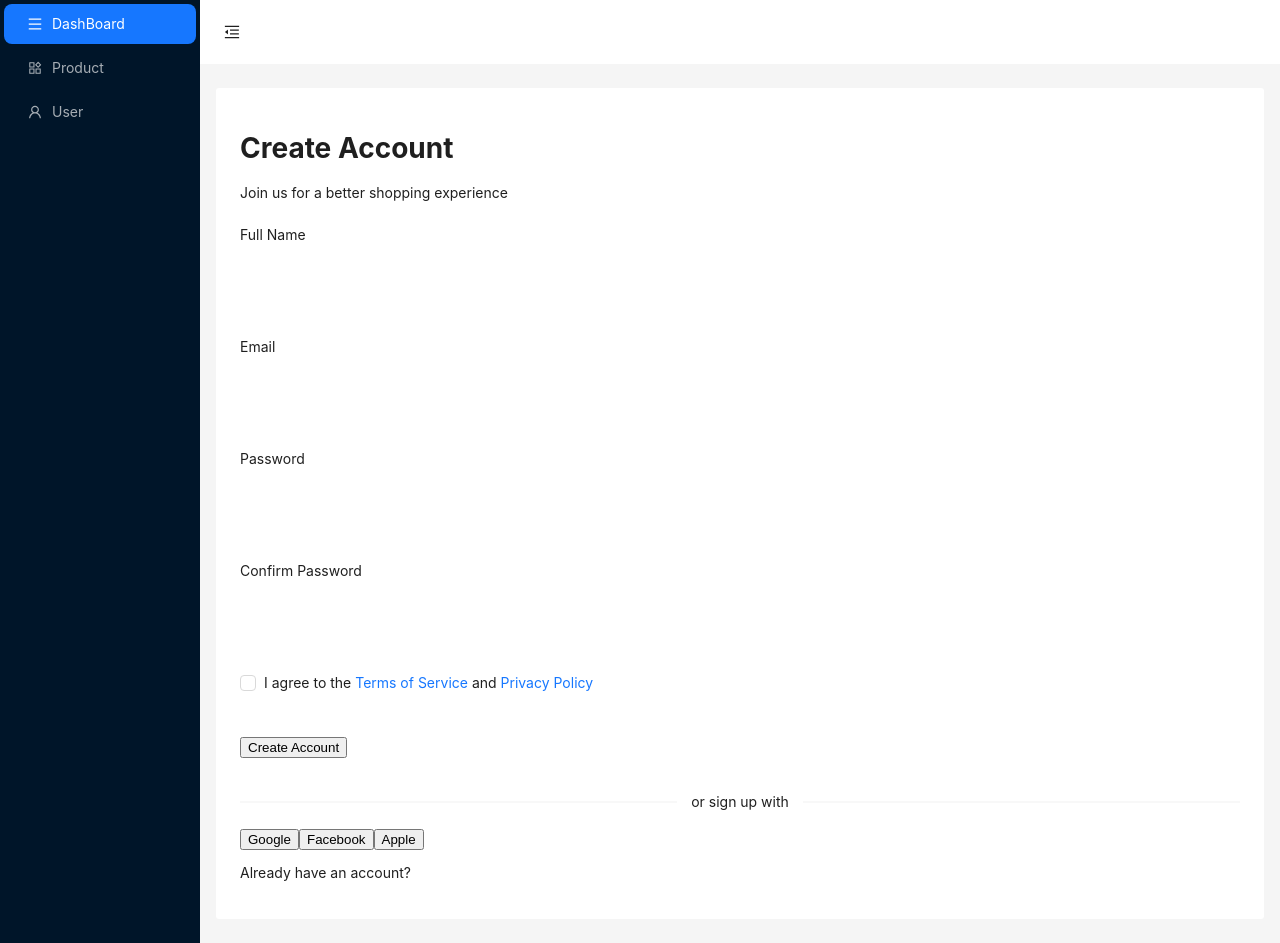
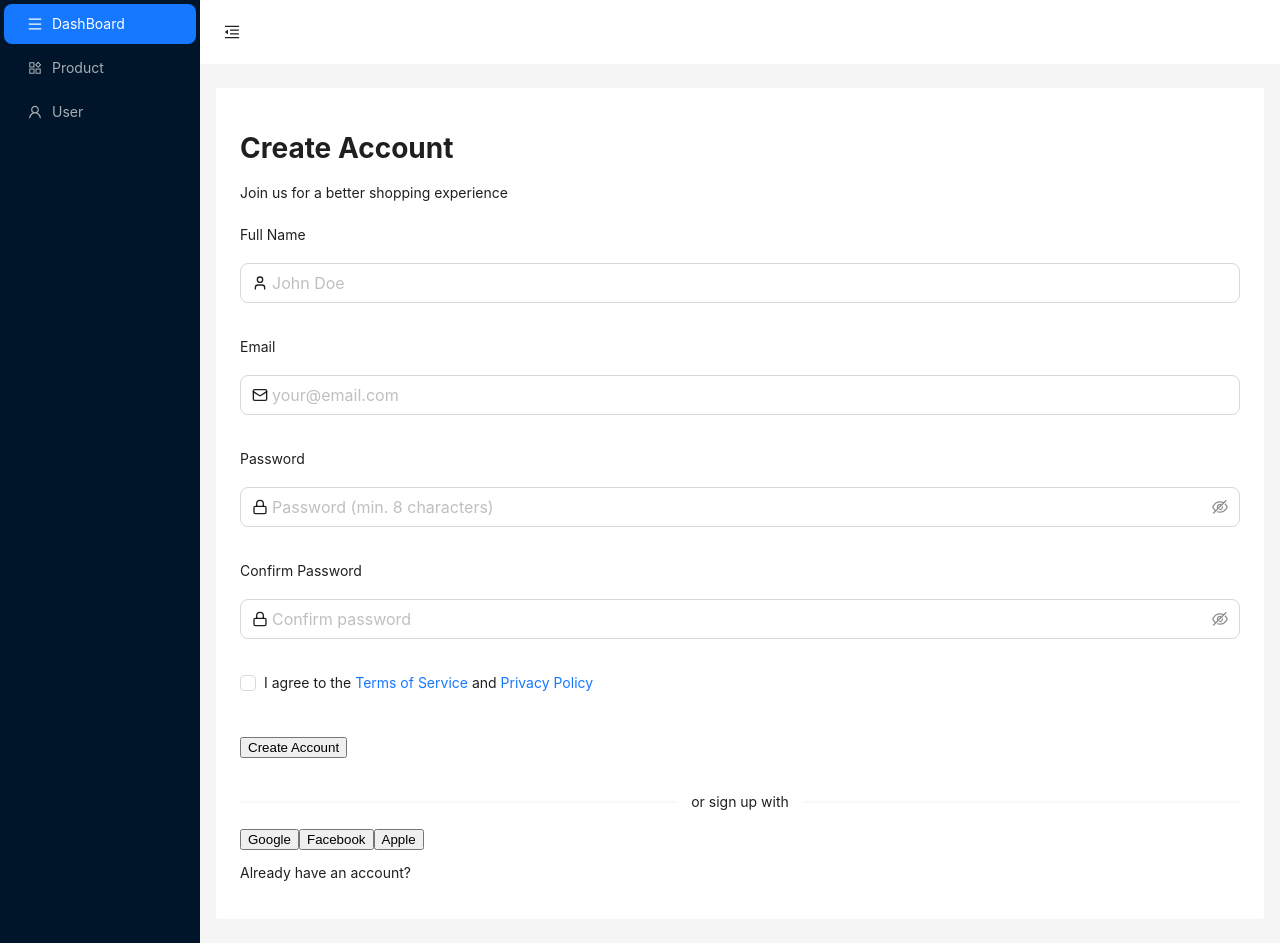
Before and after one commit to nguyentaituananh/DATN, a React (Vite) app in the folder frontend/: page /register in a window 1280 px wide. Built offline with nearby package versions, Linux system fonts and the light colour scheme.

Commit message:
register

```diff
--- a/frontend/src/components/layout/Footer.tsx
+++ b/frontend/src/components/layout/Footer.tsx
@@ -1,6 +1,6 @@
 import React from 'react';
+import { Facebook, Instagram, Twitter, Mail, MapPin, Phone } from 'lucide-react';
 import { Link } from 'react-router-dom';
-import { Facebook, Instagram, Twitter, Mail, MapPin, Phone } from 'lucide-react';
 
 const Footer: React.FC = () => {
   return (
--- a/frontend/src/pages/RegisterPage.tsx
+++ b/frontend/src/pages/RegisterPage.tsx
@@ -1,15 +1,35 @@
-import React from 'react';
-import { Link } from 'react-router';
-import { Form,  Checkbox, Divider } from 'antd';
+import React, { useState } from 'react';
+
+import { Form, Input, Checkbox, Divider, message } from 'antd';
+import { useAuth } from '../context/AuthContext';
 import Button from '../components/ui/Button';
-interface RegisterFormUIProps {
-  isLoading: boolean;
-  onFinish: (values: any) => void;
-}
+import { Mail, Lock, User } from 'lucide-react';
+import { Link, useNavigate } from 'react-router-dom';
 
-const RegisterPage: React.FC<RegisterFormUIProps> = ({ isLoading, onFinish }) => {
+
+
+const RegisterPage: React.FC = () => {
+  const { register } = useAuth();
+  const navigate = useNavigate();
+  const [isLoading, setIsLoading] = useState(false);
+
+  const onFinish = async (values: { name: string; email: string; password: string }) => {
+    const { name, email, password } = values;
+    setIsLoading(true);
+
+    try {
+      await register(name, email, password);
+      message.success('Registration successful!');
+      navigate('/');
+    } catch (error) {
+      message.error('Registration failed. Please try again.');
+    } finally {
+      setIsLoading(false);
+    }
+  };
+
   return (
-     <div className="py-12 md:py-16">
+    <div className="py-12 md:py-16">
       <div className="max-w-md mx-auto px-4">
         <div className="bg-white rounded-lg shadow-sm p-8">
           <div className="text-center mb-8">
@@ -29,7 +49,10 @@ const RegisterPage: React.FC<RegisterFormUIProps> = ({ isLoading, onFinish }) =>
               label="Full Name"
               rules={[{ required: true, message: 'Please enter your name' }]}
             >
-
+              <Input
+                prefix={<User size={16} className="text-gray-400 mr-2" />}
+                placeholder="John Doe"
+              />
             </Form.Item>
 
             <Form.Item
@@ -37,10 +60,13 @@ const RegisterPage: React.FC<RegisterFormUIProps> = ({ isLoading, onFinish }) =>
               label="Email"
               rules={[
                 { required: true, message: 'Please enter your email' },
-                { type: 'email', message: 'Please enter a valid email' },
+                { type: 'email', message: 'Please enter a valid email' }
               ]}
             >
-
+              <Input
+                prefix={<Mail size={16} className="text-gray-400 mr-2" />}
+                placeholder="your@email.com"
+              />
             </Form.Item>
 
             <Form.Item
@@ -48,10 +74,13 @@ const RegisterPage: React.FC<RegisterFormUIProps> = ({ isLoading, onFinish }) =>
               label="Password"
               rules={[
                 { required: true, message: 'Please enter your password' },
-                { min: 8, message: 'Password must be at least 8 characters' },
+                { min: 8, message: 'Password must be at least 8 characters' }
               ]}
             >
-
+              <Input.Password
+                prefix={<Lock size={16} className="text-gray-400 mr-2" />}
+                placeholder="Password (min. 8 characters)"
+              />
             </Form.Item>
 
             <Form.Item
@@ -70,7 +99,10 @@ const RegisterPage: React.FC<RegisterFormUIProps> = ({ isLoading, onFinish }) =>
                 }),
               ]}
             >
-
+              <Input.Password
+                prefix={<Lock size={16} className="text-gray-400 mr-2" />}
+                placeholder="Confirm password"
+              />
             </Form.Item>
 
             <Form.Item
@@ -85,14 +117,24 @@ const RegisterPage: React.FC<RegisterFormUIProps> = ({ isLoading, onFinish }) =>
             >
               <Checkbox>
                 I agree to the{' '}
-                <Link to="/terms" className="text-amber-700">Terms of Service</Link>{' '}
+                <Link to="/terms" className="text-amber-700">
+                  Terms of Service
+                </Link>{' '}
                 and{' '}
-                <Link to="/privacy" className="text-amber-700">Privacy Policy</Link>
+                <Link to="/privacy" className="text-amber-700">
+                  Privacy Policy
+                </Link>
               </Checkbox>
             </Form.Item>
 
             <Form.Item>
-              <Button type="submit" variant="primary" size="lg" fullWidth isLoading={isLoading}>
+              <Button
+                type="submit"
+                variant="primary"
+                size="lg"
+                fullWidth
+                isLoading={isLoading}
+              >
                 Create Account
               </Button>
             </Form.Item>
@@ -101,24 +143,27 @@ const RegisterPage: React.FC<RegisterFormUIProps> = ({ isLoading, onFinish }) =>
           <Divider plain>or sign up with</Divider>
 
           <div className="grid grid-cols-3 gap-3 mt-6">
-            <button className="flex justify-center items-center py-2 border rounded-md hover:bg-gray-50">Google</button>
-            <button className="flex justify-center items-center py-2 border rounded-md hover:bg-gray-50">Facebook</button>
-            <button className="flex justify-center items-center py-2 border rounded-md hover:bg-gray-50">Apple</button>
+            <button className="flex justify-center items-center py-2 border rounded-md hover:bg-gray-50">
+              Google
+            </button>
+            <button className="flex justify-center items-center py-2 border rounded-md hover:bg-gray-50">
+              Facebook
+            </button>
+            <button className="flex justify-center items-center py-2 border rounded-md hover:bg-gray-50">
+              Apple
+            </button>
           </div>
 
           <div className="text-center mt-8">
             <p className="text-gray-600">
               Already have an account?{' '}
+
             </p>
           </div>
         </div>
       </div>
     </div>
-  )
-
-
-
+  );
 };
 
-
 export default RegisterPage;
--- /dev/null
+++ b/package.json
@@ -0,0 +1,6 @@
+{
+  "dependencies": {
+    "lucide-react": "^0.511.0",
+    "react-router-dom": "^7.6.0"
+  }
+}
```
Also changed, not shown: frontend/src/components/layout/Layout.tsx (added, +21 -0 lines), frontend/src/types/index.ts (+30 -0 lines), 1 other file (tests, documents, lock files or other folders).
